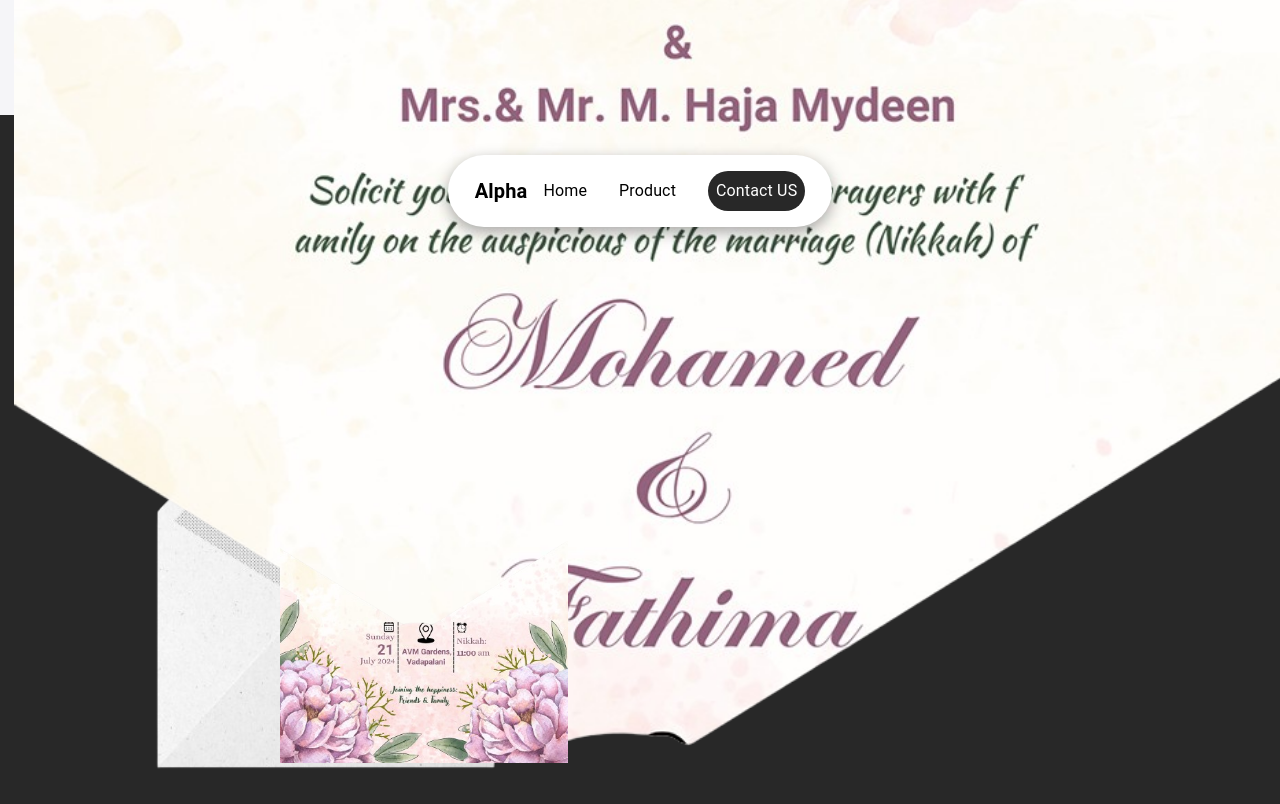
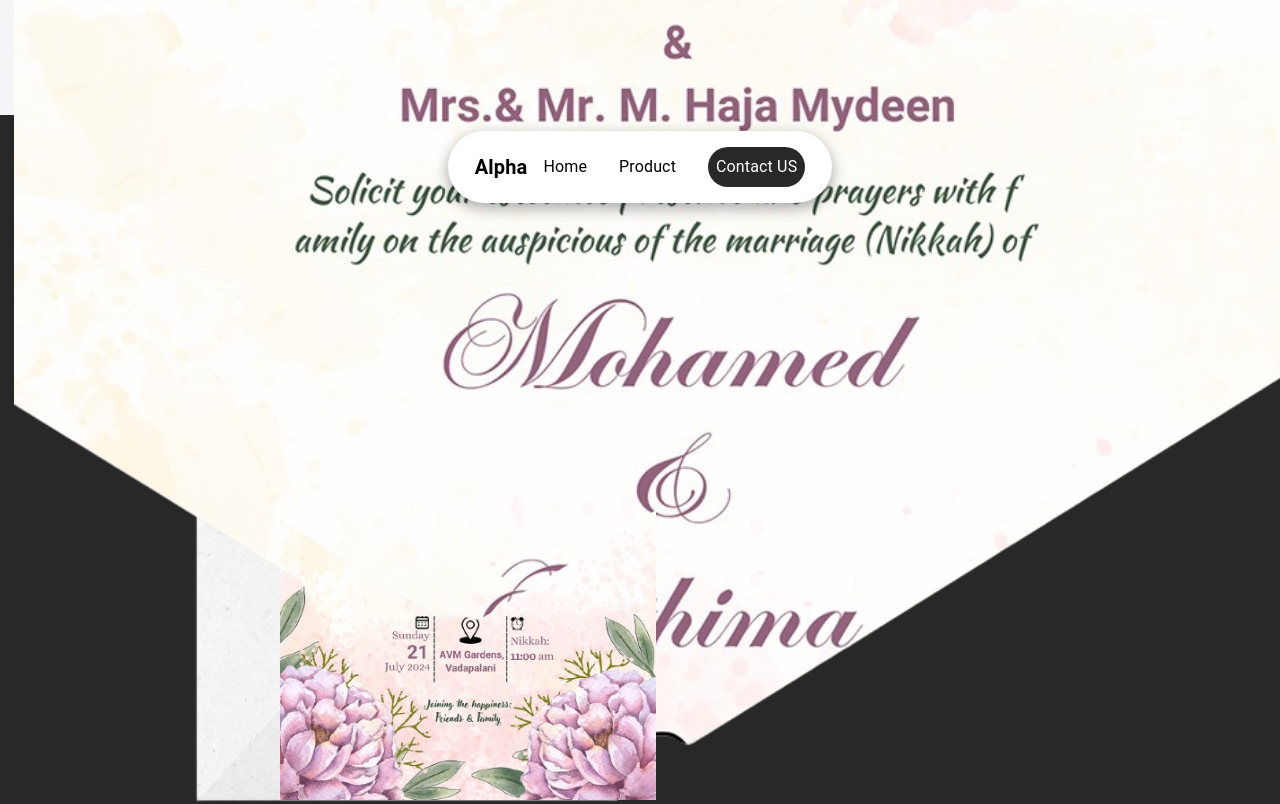
Before and after one commit to Hari-Hara-2005/Alpha, a React (Create React App) app: page / in a window 1280 px wide. Shown: the part 685-1489 px from the top of the page. Built offline with nearby package versions, Linux system fonts and the light colour scheme.

Commit message:
changesize

```diff
--- a/src/Hero.js
+++ b/src/Hero.js
@@ -32,11 +32,11 @@ const Hero = () => {
 
                 </Box>
             </Box>
-            <Box sx={{ height: '105vh', bgcolor: '#282828' }} className="two">
+            <Box sx={{ height: '100vh', bgcolor: '#282828' }} className="two">
                 <Navbar />
                 <Box sx={{ display: 'flex', py: ['8.1rem', '0rem'] }}>
-                    <img src='/Assets/cover.png' alt='Cover 2' style={{ width: '40rem', marginTop: '3rem', position: 'absolute' }} />
-                    <img src='/Assets/card-2.png' alt='Card 2' style={{ zIndex: 2, marginLeft: '21.9%', width: '18rem', marginTop: '5.4rem', }} />
+                    <img src='/Assets/cover.png' alt='Cover 2' style={{ width: '50rem', marginTop: '1rem', position: 'absolute' }} />
+                    <img src='/Assets/card-2.png' alt='Card 2' style={{ zIndex: 2, marginLeft: '21.9%', width: '23.5rem', marginTop: '2.9rem', }} />
                 </Box>
             </Box>
         </Box>
--- a/src/Navbar.js
+++ b/src/Navbar.js
@@ -3,7 +3,7 @@ import { Box, Stack, Typography } from '@mui/material'
 const Navbar = () => {
     return (
         <Box sx={{ display: 'flex', justifyContent: 'center' }}>
-            <Box sx={{ py: [2, 2, 5], width: ['24rem'], zIndex: 10 }}>
+            <Box sx={{ py: [2, 2, 2], width: ['24rem'], zIndex: 10 }}>
                 <Box>
                     <nav>
                         <Box sx={{ display: 'flex', bgcolor: '#fff', py: 2, justifyContent: 'center', alignItems: 'center', borderRadius: '50px', boxShadow: ' rgba(0, 0, 0, 0.35) 0px 5px 15px' }}>
--- a/src/gsapAnimations.js
+++ b/src/gsapAnimations.js
@@ -9,7 +9,7 @@ export const animateHero = () => {
         scrollTrigger: {
             trigger: ".two",
             start: "0% 100%",
-            end: "55% 50%",
+            end: "50% 50%",
             scrub: true,
             // markers: true,
         }
@@ -17,7 +17,8 @@ export const animateHero = () => {
 
     tl1.to("#card", {
         rotate: '360deg',
-        top: "120%",
+        width: '23.5rem',
+        top: "108%",
         left: "20%",
     });
 
```
